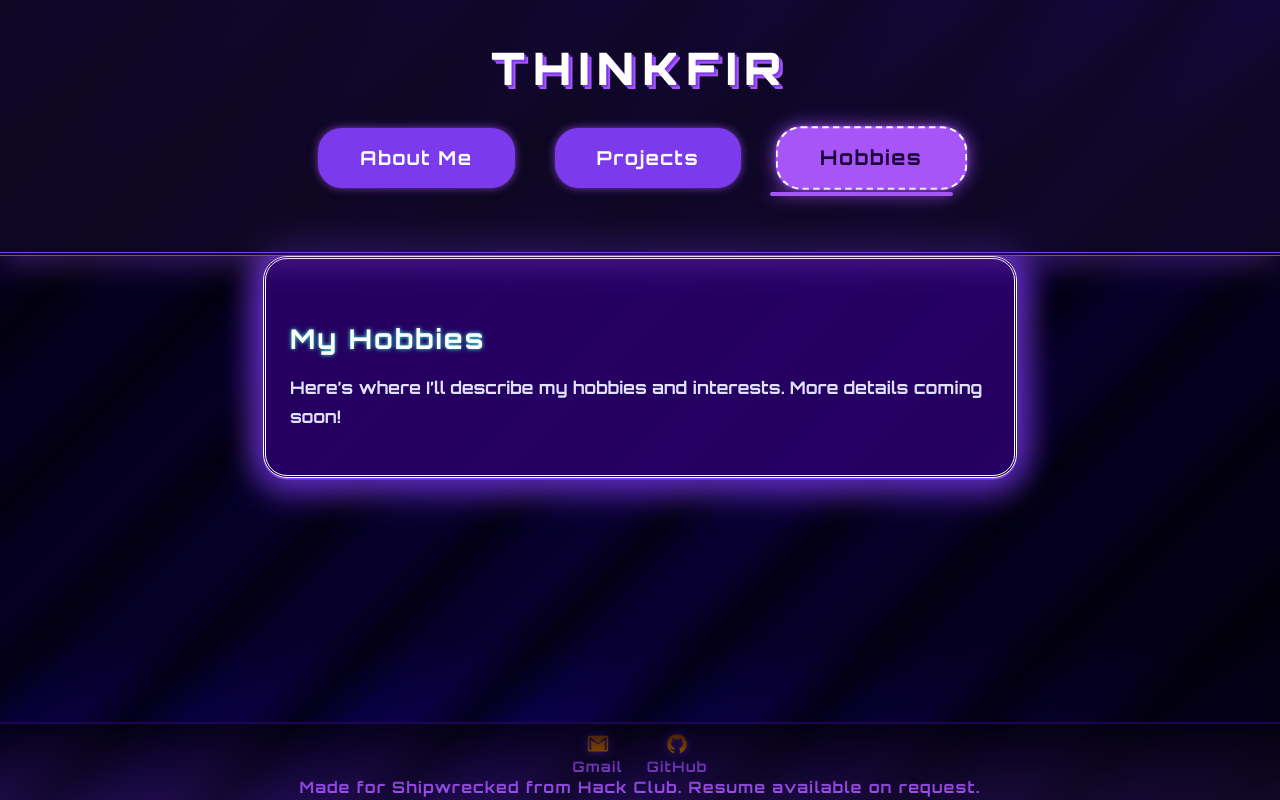
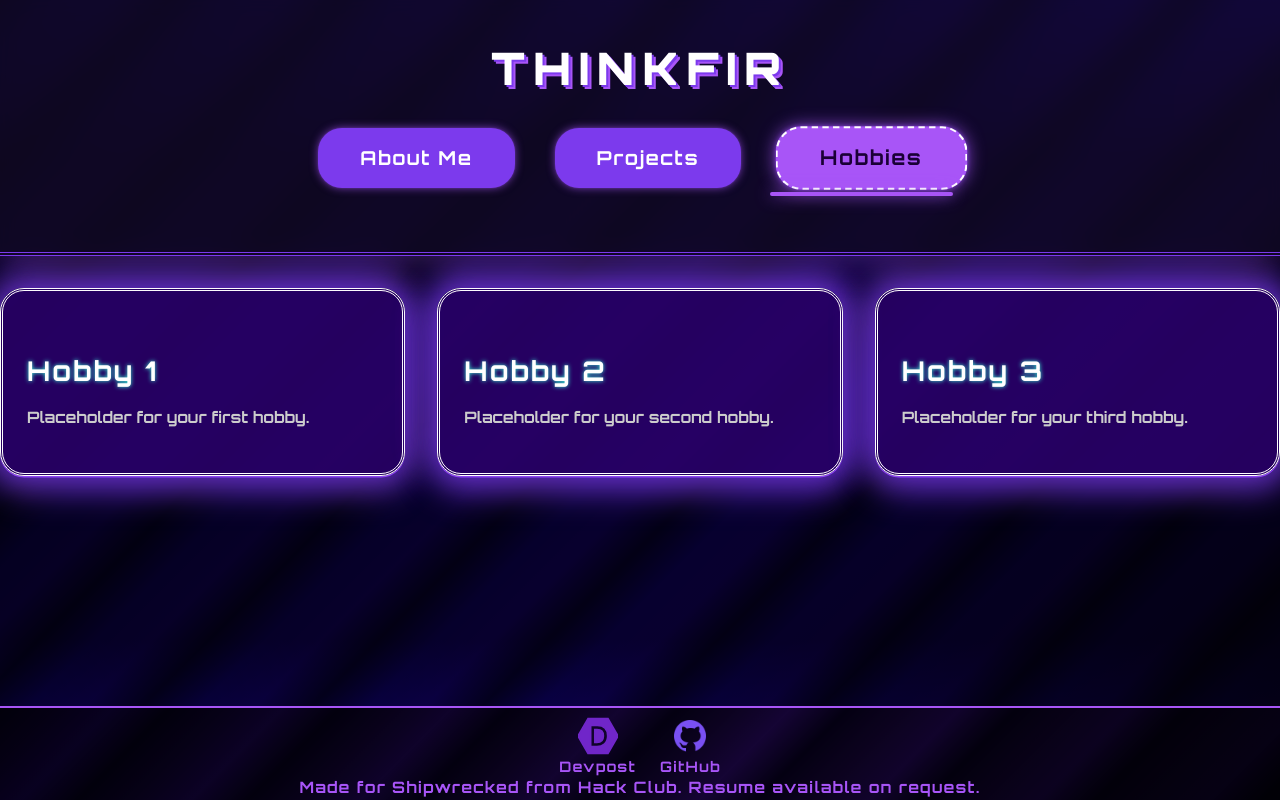
Before and after one commit to thinkfir/Thinkfir.github.io, a plain HTML site: page hobbies.html in a window 1280 px wide. Drawn offline with Linux system fonts and the light colour scheme.

Commit message:
monbiel friendly, basic ai layout for the hobbies glass pane

```diff
--- a/hobbies.html
+++ b/hobbies.html
@@ -19,20 +19,29 @@
     </nav>
   </header>
   <main>
-    <section class="glass-panel">
-      <h2>My Hobbies</h2>
-      <p>Here’s where I’ll describe my hobbies and interests. More details coming soon!</p>
-      <!-- Add hobbies descriptions or achievements here -->
-    </section>
+    <div style="display: flex; gap: 2rem; justify-content: center; margin-top: 2rem;">
+      <section class="glass-panel" style="min-width:260px;max-width:520px;">
+        <h2>Hobby 1</h2>
+        <p style="color:#ccc;font-size:0.98rem;">Placeholder for your first hobby.</p>
+      </section>
+      <section class="glass-panel" style="min-width:260px;max-width:520px;">
+        <h2>Hobby 2</h2>
+        <p style="color:#ccc;font-size:0.98rem;">Placeholder for your second hobby.</p>
+      </section>
+      <section class="glass-panel" style="min-width:260px;max-width:520px;">
+        <h2>Hobby 3</h2>
+        <p style="color:#ccc;font-size:0.98rem;">Placeholder for your third hobby.</p>
+      </section>
+    </div>
   </main>
   <footer class="site-footer">
     <div class="socials">
-      <a href="mailto:aryaaithal@gmail.com" title="Gmail">
-        <img src="images/icons8-gmail.svg" alt="Gmail" />
-        Gmail
+      <a href="https://devpost.com/aryaaithal?ref_content=user-portfolio&ref_feature=portfolio&ref_medium=global-nav" title="Devpost" target="_blank" rel="noopener noreferrer">
+        <img src="images/devpost-svgrepo-com.svg" alt="Devpost" />
+        Devpost
       </a>
       <a href="https://github.com/thinkfir" target="_blank" rel="noopener noreferrer" title="GitHub">
-        <img src="images/icons8-github-logo.svg" alt="GitHub" />
+        <img src="images/github.png" alt="GitHub" />
         GitHub
       </a>
     </div>
--- a/style.css
+++ b/style.css
@@ -111,11 +111,16 @@ body {
   box-shadow: 0 8px 32px 8px #7c3aed99, 0 -8px 32px 8px #7c3aed99, 0 1.5px 0 #a855f7;
   padding: 2.5rem 1.5rem 1.5rem 1.5rem;
   margin: 0 auto 2rem auto;
-  max-width: 700px;
-  width: 90vw;
+  max-width: 900px;
+  width: 98vw;
+  min-width: 180px;
+  height: auto;
+  box-sizing: border-box;
   border: 3px double #fff;
   position: relative;
   z-index: 1;
+  margin-bottom: 28vh;
+  font-size: clamp(1.2rem, 3vw, 2.2rem);
 }
 .main-bg {
   background: linear-gradient(
@@ -162,7 +167,7 @@ body {
   position: fixed;
   left: 0;
   bottom: 0;
-  z-index: 0;
+  z-index: 10000;
   font-size: 0.98rem;
   color: #a855f7;
   letter-spacing: 0.08em;
@@ -190,10 +195,12 @@ body {
 }
 
 .site-footer .socials img {
-  width: 24px;
-  height: 24px;
+  width: 40px;
+  height: 40px;
   margin-bottom: 0.1rem;
-  filter: drop-shadow(0 0 4px #a855f7cc);
+  filter: none;
+  position: relative;
+  z-index: 9999;
 }
 
 ::-webkit-scrollbar {
@@ -209,6 +216,13 @@ body {
   .glass-panel {
     padding: 1rem 0.5rem 1rem 0.5rem;
     border-radius: 1rem;
+    width: 98vw;
+    max-width: 900px;
+    min-width: 180px;
+    height: auto;
+    box-sizing: border-box;
+    margin-bottom: 28vh;
+    font-size: clamp(1.1rem, 4vw, 1.5rem);
   }
   .header h1 {
     font-size: 1.2rem;
@@ -222,3 +236,20 @@ body {
     gap: 0.7rem;
   }
 }
+
+.site-footer {
+  background: #18181b;
+}
+
+.site-footer {
+  background:
+    linear-gradient(135deg, #120033 0%, #3a1a5d 60%, #0a001a 100%),
+    repeating-linear-gradient(
+      135deg,
+      #120033 0px,
+      #3a1a5d 40px,
+      #5e2e91 80px,
+      #120033 120px
+    );
+  background-blend-mode: multiply;
+}
```
Also changed, not shown: index.html (+4 -4 lines), projects.html (+4 -4 lines).
